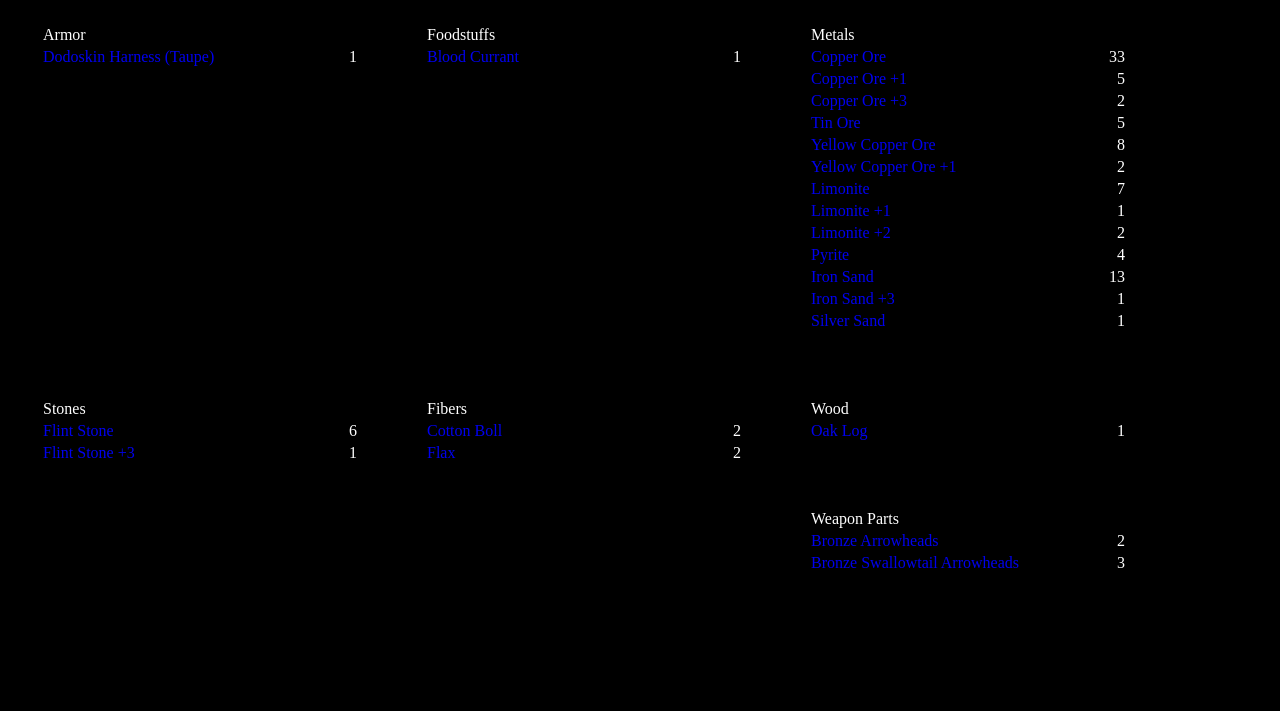
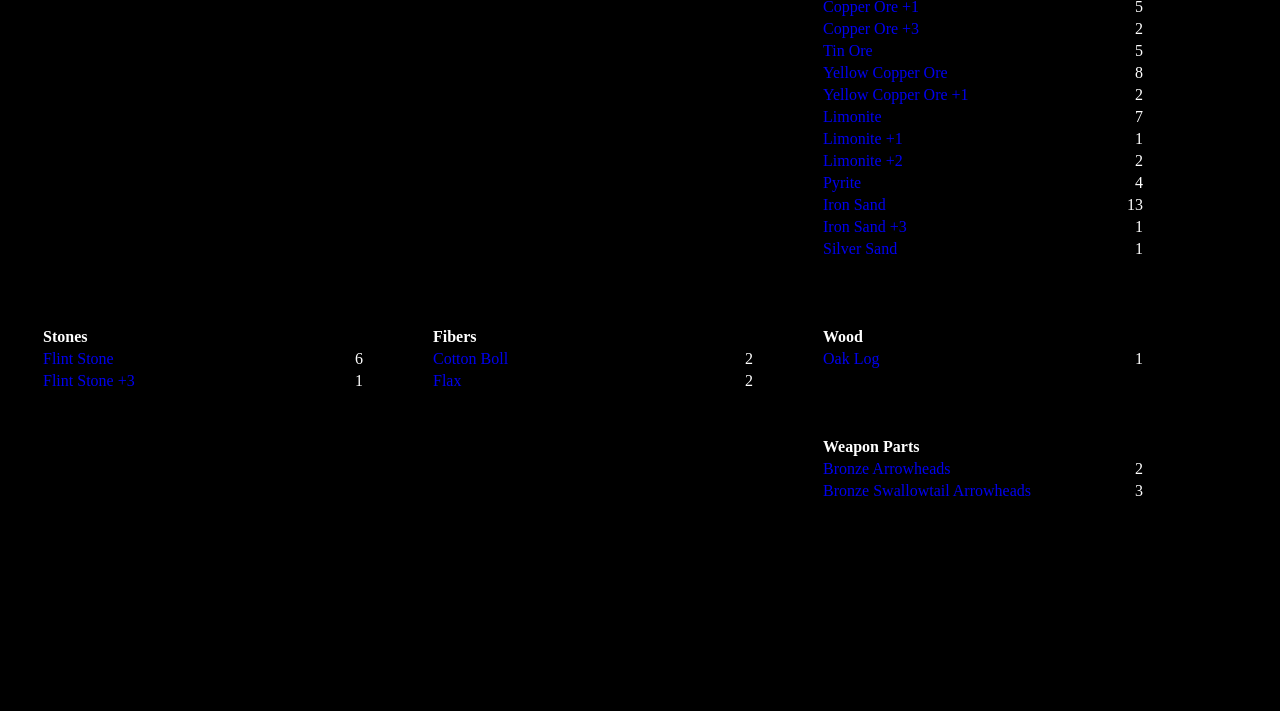
Before and after one commit to uky/uky.github.com, a plain HTML site: page nekostuffs/index.html in a window 1280 px wide. Shown: the part 89-800 px from the top of the page. Drawn offline with Linux system fonts and the light colour scheme; a script that the page names is missing.

Commit message:
Fixed rendering quirks in Chrome/IE8. Fixed overreaching CSS.

```diff
--- a/nekostuffs/index.html
+++ b/nekostuffs/index.html
@@ -1,10 +1,9 @@
-<!DOCTYPE HTML PUBLIC "-//W3C//DTD HTML 4.01//EN"
-   "http://www.w3.org/TR/html4/strict.dtd">
+<!DOCTYPE HTML PUBLIC "-//W3C//DTD HTML 4.01//EN" "http://www.w3.org/TR/html4/strict.dtd">
 
 <html>
     <head>
         <meta http-equiv="Content-type" content="text/html;charset=UTF-8">
-        <title>Neko Stuffs</title>
+        <title>Neko Stuffs: Rawr~</title>
         <script type="text/javascript" src="http://static.yg.com/js/exsyndication.js"></script>
         <script type="text/javascript">
             YG.UserSettings.Syndication = {
@@ -18,35 +17,36 @@
                 background-color: #000000;
             }
 
-            table {
+            table.stuffs {
                 float: left;
                 margin: 2em;
-                min-width: 20em;
             }
 
-            a { text-decoration: none; }
+            table.stuffs th { min-width: 20em; }
 
-            .numeric { text-align: right; }
+            table.stuffs a { text-decoration: none; }
+
+            table.stuffs th { text-align: left; }
+            table.stuffs .numeric { text-align: right; }
         </style>
     </head>
     <body>
-        <h1>Rawr~</h1>
-        <table>
-            <tr><td colspan="2">Armor</td></tr>
+        <table class="stuffs">
+            <tr><th colspan="2">Armor</th></tr>
             <tr>
                 <td><a href="http://ffxiv.yg.com/item/dodoskin-harness-taupe?id=8031503">Dodoskin Harness (Taupe)</a></td>
                 <td class="numeric">1</td>
             </tr>
         </table>
-        <table>
-            <tr><td colspan="2">Foodstuffs</td></tr>
+        <table class="stuffs">
+            <tr><th colspan="2">Foodstuffs</th></tr>
             <tr>
                 <td><a href="http://ffxiv.yg.com/item/blood-currant?id=3011457">Blood Currant</a></td>
                 <td class="numeric">1</td>
             </tr>
         </table>
-        <table>
-            <tr><td colspan="2">Metals</td></tr>
+        <table class="stuffs">
+            <tr><th colspan="2">Metals</th></tr>
             <tr>
                 <td><a href="http://ffxiv.yg.com/item/copper-ore?id=10001006">Copper Ore</a></td>
                 <td class="numeric">33</td>
@@ -100,8 +100,8 @@
                 <td class="numeric">1</td>
             </tr>
         </table>
-        <table>
-            <tr><td colspan="2">Stones</td></tr>
+        <table class="stuffs">
+            <tr><th colspan="2">Stones</th></tr>
             <tr>
                 <td><a href="http://ffxiv.yg.com/item/flint-stone?id=10001101">Flint Stone</a></td>
                 <td class="numeric">6</td>
@@ -111,8 +111,8 @@
                 <td class="numeric">1</td>
             </tr>
         </table>
-        <table>
-            <tr><td colspan="2">Fibers</td></tr>
+        <table class="stuffs">
+            <tr><th colspan="2">Fibers</th></tr>
             <tr>
                 <td><a href="http://ffxiv.yg.com/item/cotton-boll?id=10005203">Cotton Boll</a></td>
                 <td class="numeric">2</td>
@@ -122,15 +122,15 @@
                 <td class="numeric">2</td>
             </tr>
         </table>
-        <table>
-            <tr><td colspan="2">Wood</td></tr>
+        <table class="stuffs">
+            <tr><th colspan="2">Wood</th></tr>
             <tr>
                 <td><a href="http://ffxiv.yg.com/item/oak-log?id=10008011">Oak Log</a></td>
                 <td class="numeric">1</td>
             </tr>
         </table>
-        <table>
-            <tr><td colspan="2">Weapon Parts</td></tr>
+        <table class="stuffs">
+            <tr><th colspan="2">Weapon Parts</th></tr>
             <tr>
                 <td><a href="http://ffxiv.yg.com/item/bronze-arrowheads?id=10304101">Bronze Arrowheads</a></td>
                 <td class="numeric">2</td>
```
